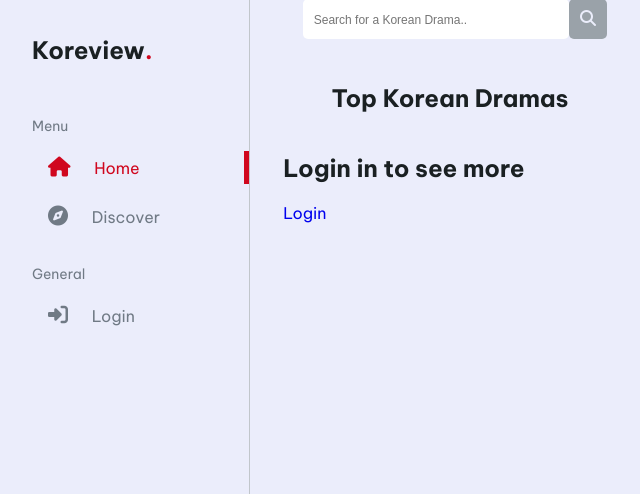
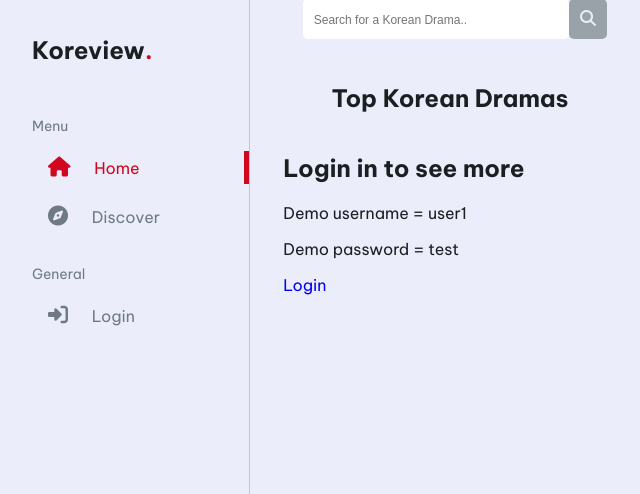
Before and after one commit to grandeD/kdrama-review-app, a Flask app: page / in a window 1280 px wide. Shown: the part 17-511 px from the top of the page, without its empty margins (0-640 px from the left). Run offline with Flask 2, Linux system fonts and the light colour scheme; some libraries are stand-ins or nearby versions.

Commit message:
Added demo user information for logged out user'

```diff
--- a/static/js/loginform.jsx
+++ b/static/js/loginform.jsx
@@ -38,6 +38,7 @@ const LoginForm = () => {
     return (
         <form onSubmit={handleSubmit} className='form' autoComplete='off'>
             {submitted && <p className={message.status}><strong>{message.status}: </strong>{message.text}</p>}
+            <p className='input-label'>Demo username = user1&nbsp;&nbsp;password = test</p>
             <h2>Login</h2>
 
             <label className='input-label'>Username</label>
@@ -51,6 +52,7 @@ const LoginForm = () => {
 
             <input id='submit-btn' type="submit"/>
 
+
             <p>Don't have an Account? <a href='/signup'>Sign Up</a></p>
         </form>
     )
--- a/templates/homepage.html
+++ b/templates/homepage.html
@@ -38,6 +38,8 @@
    </div>
    {%else%}
    <h2>Login in to see more</h2>
+   <p>Demo username = user1</p>
+   <p>Demo password = test</p>
    <a href='/login'>Login</a>
    {%endif%}
 </div>
```
